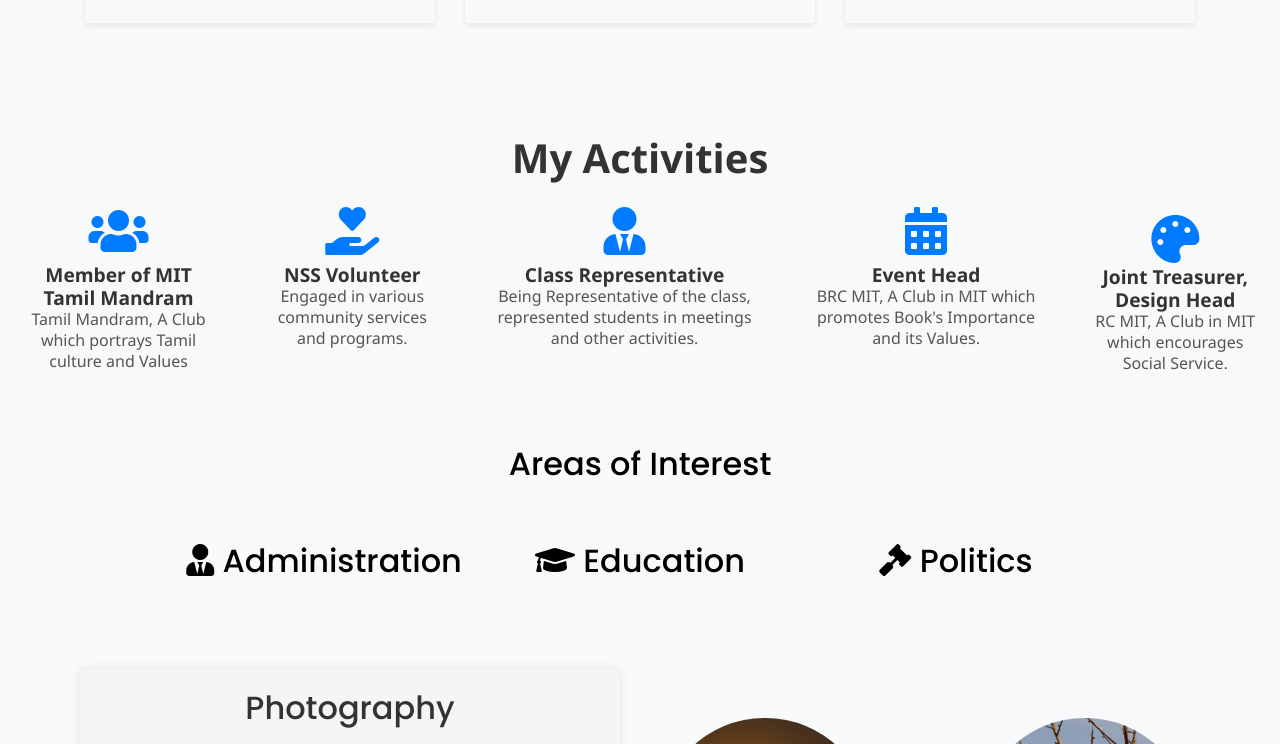
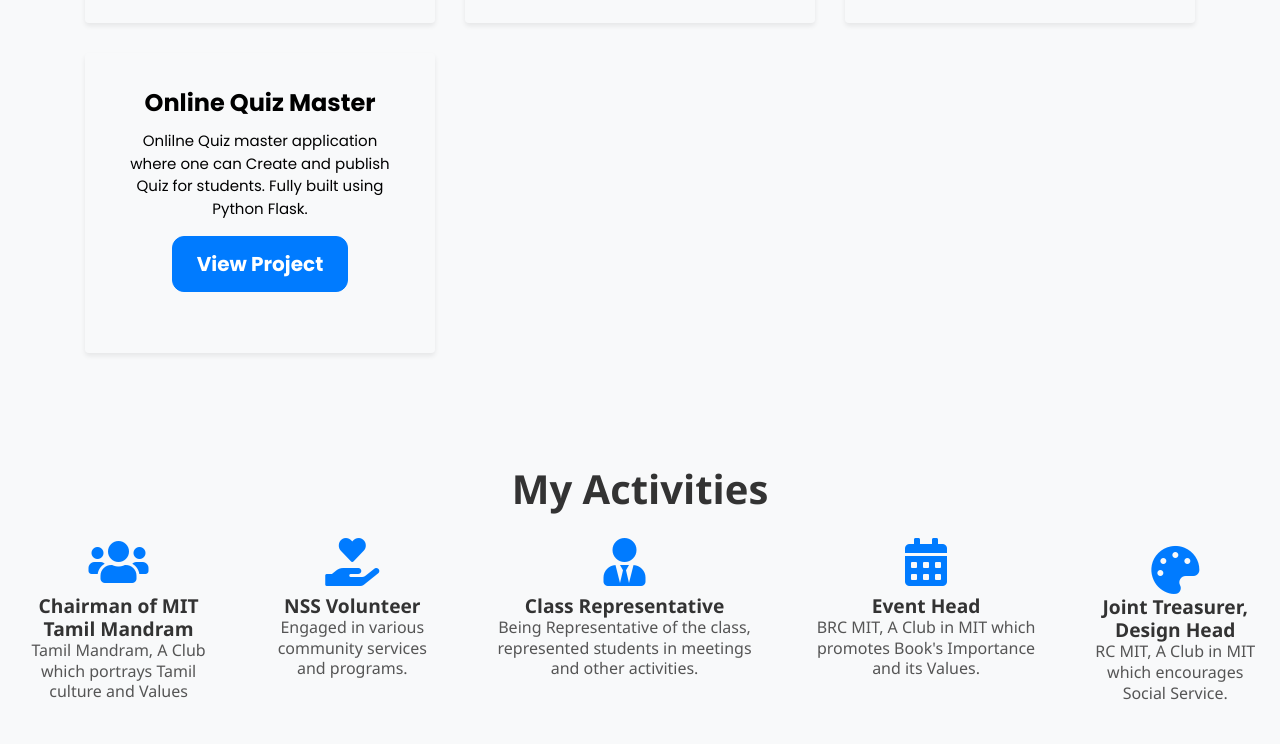
Before and after one commit to Rak1602/Portfolio, a plain HTML site: page index.html in a window 1280 px wide. Shown: the part 4138-4882 px from the top of the page. Drawn offline with nearby package versions, Linux system fonts and the light colour scheme; a small style sheet from the web is missing.

Commit message:
Update index.html

```diff
--- a/index.html
+++ b/index.html
@@ -370,6 +370,16 @@
                       </div>
                   </div>
               </div>
+
+              <div class="col-lg-4 col-md-6">
+                  <div class="card">
+                      <div class="card-body">
+                          <h5 class="card-title">Online Quiz Master</h5>
+                          <p class="card-text">Onlilne Quiz master application where one can Create and publish Quiz for students. Fully built using Python Flask.</p>
+                          <a href="https://github.com/Rak1602/Quiz_Master" target="_blank" class="btn btn-primary view-project">View Project</a>
+                      </div>
+                  </div>
+              </div>
           </div>
         </section><br><br>
         <div class="activities-section">
@@ -378,7 +388,7 @@
               <div class="activity">
                 <i class="fas fa-users"></i>
                 <div class="activity-info">
-                  <h3>Member of MIT Tamil Mandram</h3>
+                  <h3>Chairman of MIT Tamil Mandram</h3>
                   <p>Tamil Mandram, A Club which portrays Tamil culture and Values</p>
                 </div>
               </div>
```
